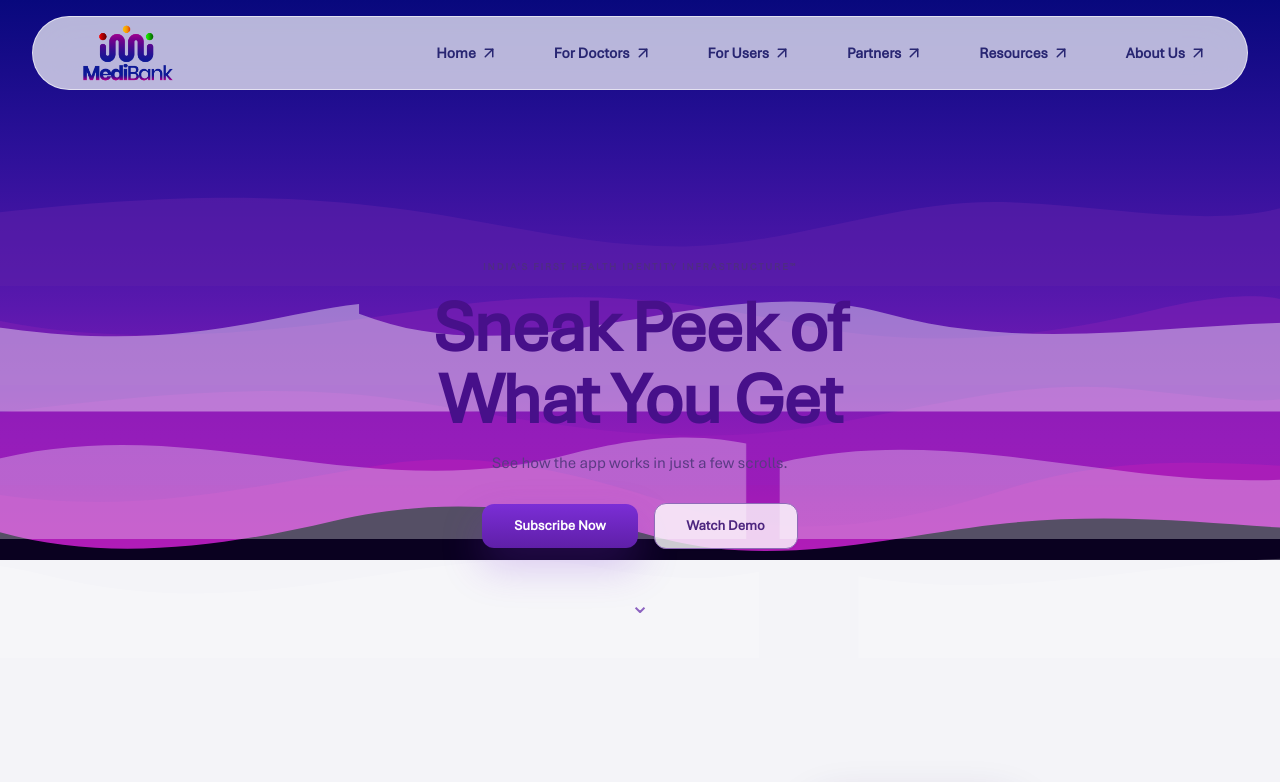
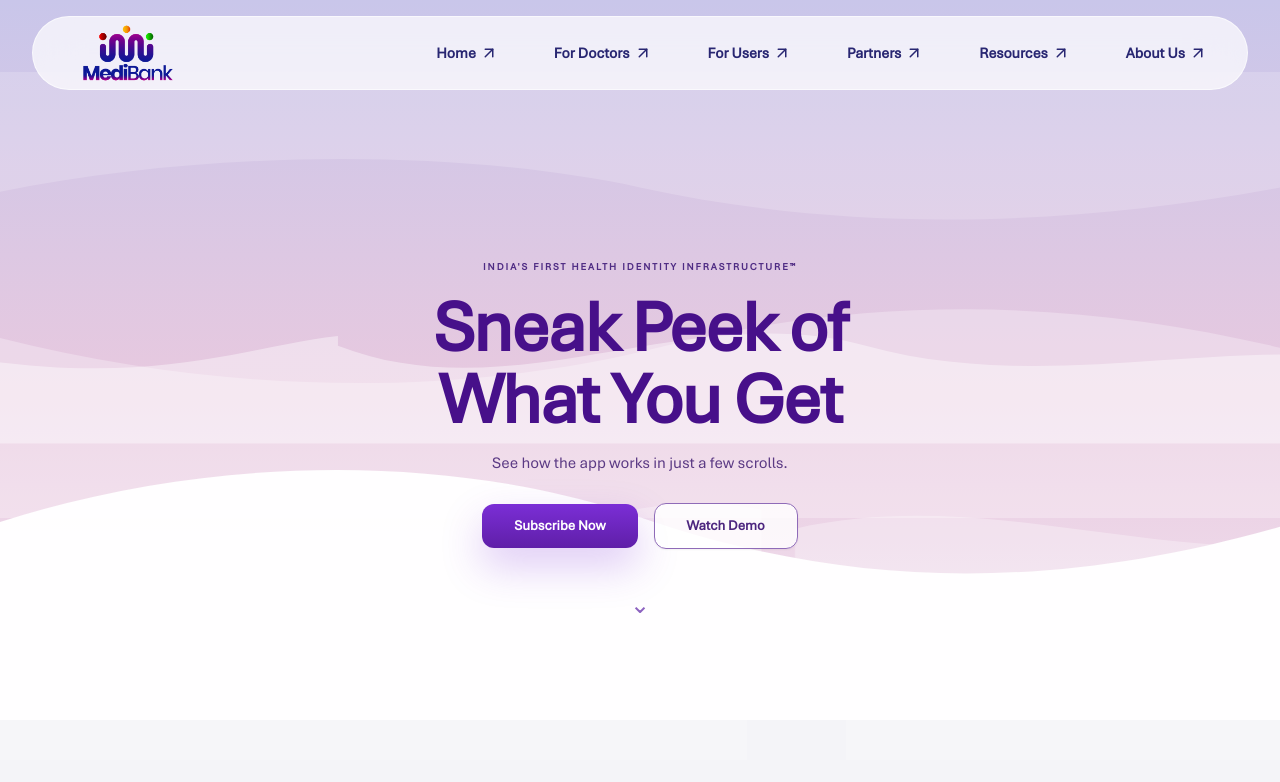
Before and after one commit to AmanDwivedi9335/clinic-portpolio, a Next.js app: page /users in a window 1280 px wide. Shown: the top 782 px of the page. Built offline with nearby package versions, Linux system fonts and the light colour scheme.

Commit message:
svg of waves

```diff
--- a/src/app/users/page.js
+++ b/src/app/users/page.js
@@ -15,71 +15,52 @@ function PhoneMockup({ children, className = "" }) {
 
 function HeroWaveBackground() {
   return (
-    <div className="pointer-events-none absolute inset-x-0 top-0 z-0 h-[560px] overflow-hidden">
-      <div className="absolute inset-0 bg-[linear-gradient(180deg,#08087D_0%,#2B1098_26%,#5A18AE_55%,#8D1CB8_78%,#B31AB6_100%)]" />
+    <div className="pointer-events-none absolute inset-x-0 top-0 z-0 h-[90vh] overflow-hidden">
+      {/* Base hero gradient (same vibe as reference) */}
+      <div className="absolute inset-0 bg-[linear-gradient(180deg,#C9C6EA_0%,#E8C9DF_55%,#F3E6F2_100%)]" />
 
-      {/* Curved wave bands to match the reference hero background */}
+      {/* Top soft band */}
       <svg
-        className="absolute left-0 top-[26%] h-[140px] w-full"
-        viewBox="0 0 1440 220"
+        className="absolute inset-x-0 top-[10%] h-[38%] w-full"
+        viewBox="0 0 1440 320"
         preserveAspectRatio="none"
       >
         <path
-          fill="#5D20A9"
-          fillOpacity="0.55"
-          d="M0,104 C172,78 302,72 444,98 C566,120 660,160 772,158 C894,154 1008,84 1128,88 C1248,94 1354,128 1440,98 L1440,220 L0,220 Z"
+          d="M0,140 C240,90 520,90 720,135 C940,185 1180,185 1440,135 L1440,0 L0,0 Z"
+          fill="#FFFFFF"
+          fillOpacity="0.18"
         />
       </svg>
 
+      {/* Middle band */}
       <svg
-        className="absolute left-0 top-[42%] h-[150px] w-full"
-        viewBox="0 0 1440 220"
+        className="absolute inset-x-0 top-[26%] h-[46%] w-full"
+        viewBox="0 0 1440 340"
         preserveAspectRatio="none"
       >
         <path
-          fill="#7D1FB4"
-          fillOpacity="0.58"
-          d="M0,126 C160,168 332,138 486,108 C648,76 762,94 888,128 C1026,168 1162,154 1292,112 C1364,88 1414,86 1440,94 L1440,220 L0,220 Z"
+          d="M0,155 C260,215 520,215 740,165 C980,110 1210,115 1440,165 L1440,340 L0,340 Z"
+          fill="#FFFFFF"
+          fillOpacity="0.28"
         />
       </svg>
 
+      {/* Bottom white band */}
       <svg
-        className="absolute left-0 top-[58%] h-[160px] w-full"
-        viewBox="0 0 1440 220"
+        className="absolute inset-x-0 bottom-0 h-[42%] w-full"
+        viewBox="0 0 1440 320"
         preserveAspectRatio="none"
       >
         <path
-          fill="#9A1DBB"
-          fillOpacity="0.62"
-          d="M0,120 C166,96 318,76 468,106 C608,134 742,168 892,144 C1034,120 1140,72 1272,88 C1356,98 1408,108 1440,102 L1440,220 L0,220 Z"
-        />
-      </svg>
-
-      <svg
-        className="absolute bottom-0 left-0 h-[170px] w-full"
-        viewBox="0 0 1440 220"
-        preserveAspectRatio="none"
-      >
-        <path
-          fill="#B01EB9"
-          fillOpacity="0.72"
-          d="M0,136 C168,164 298,120 434,96 C546,76 654,108 768,152 C896,198 1014,172 1128,130 C1240,88 1342,92 1440,98 L1440,220 L0,220 Z"
-        />
-      </svg>
-
-      <svg
-        className="absolute -bottom-1 left-0 h-[95px] w-full"
-        viewBox="0 0 1440 120"
-        preserveAspectRatio="none"
-      >
-        <path
-          fill="#0A0120"
-          d="M0,80 C120,118 252,98 374,66 C504,32 618,48 746,88 C876,126 1008,84 1120,70 C1246,54 1352,68 1440,74 L1440,120 L0,120 Z"
+          d="M0,110 C250,35 520,40 720,105 C950,180 1180,185 1440,115 L1440,320 L0,320 Z"
+          fill="#FFFFFF"
+          fillOpacity="0.98"
         />
       </svg>
     </div>
   );
 }
+
 
 /** Animated waves that sit BEHIND content but ABOVE base gradient */
 function HeroWaves() {
@@ -144,7 +125,7 @@ export default function UsersPage() {
       <HeroWaveBackground />
 
             {/* HERO */}
-      <section className="relative isolate overflow-hidden pt-12 md:pt-16">
+      <section className="relative isolate overflow-hidden h-[100vh] pt-12 md:pt-16">
         {/* Base gradient like screenshot */}
         {/* <div className="absolute inset-0 z-0 bg-gradient-to-b from-[#C7A4ED] via-[#E8D7FA] to-[#F4F4F8]" /> */}
 
```
